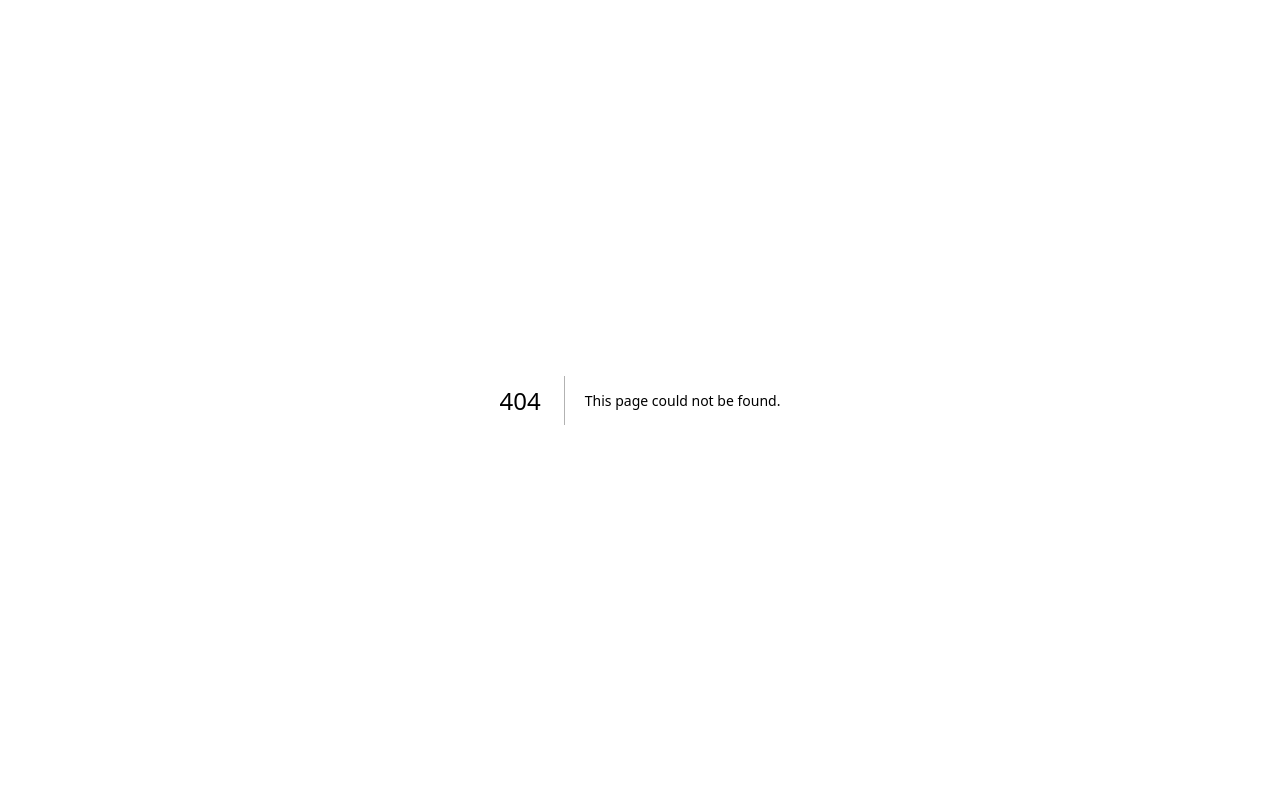
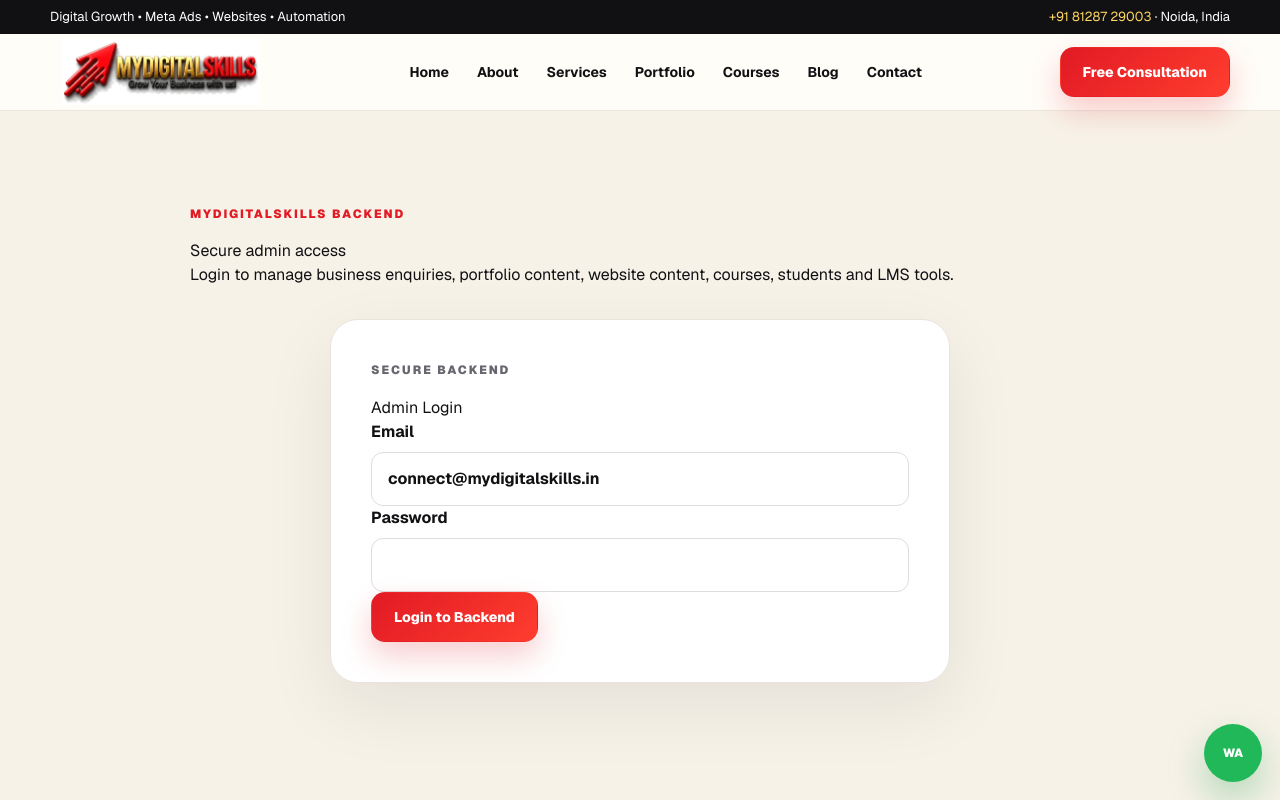
Before and after one commit to quicklyindia-2026/mydigitalskills, a Next.js app: page /admin/login in a window 1280 px wide. Before the commit this address had no page. Shown: the top 800 px of the page. Built offline with nearby package versions, Linux system fonts and the light colour scheme.

Commit message:
Add secure admin login page

```diff
--- /dev/null
+++ b/app/admin/login/page.tsx
@@ -0,0 +1,22 @@
+import type { Metadata } from "next";
+import { SiteShell } from "@/components/SiteChrome";
+import AdminLoginForm from "@/components/AdminLoginForm";
+
+export const metadata: Metadata = { title: "Admin Login | MyDigitalSkills", robots: { index: false, follow: false } };
+
+export default function AdminLoginPage() {
+  return (
+    <SiteShell>
+      <main>
+        <section className="section section-soft">
+          <div className="container narrow">
+            <p className="eyebrow">MyDigitalSkills Backend</p>
+            <h1>Secure admin access</h1>
+            <p>Login to manage business enquiries, portfolio content, website content, courses, students and LMS tools.</p>
+            <AdminLoginForm />
+          </div>
+        </section>
+      </main>
+    </SiteShell>
+  );
+}
```
